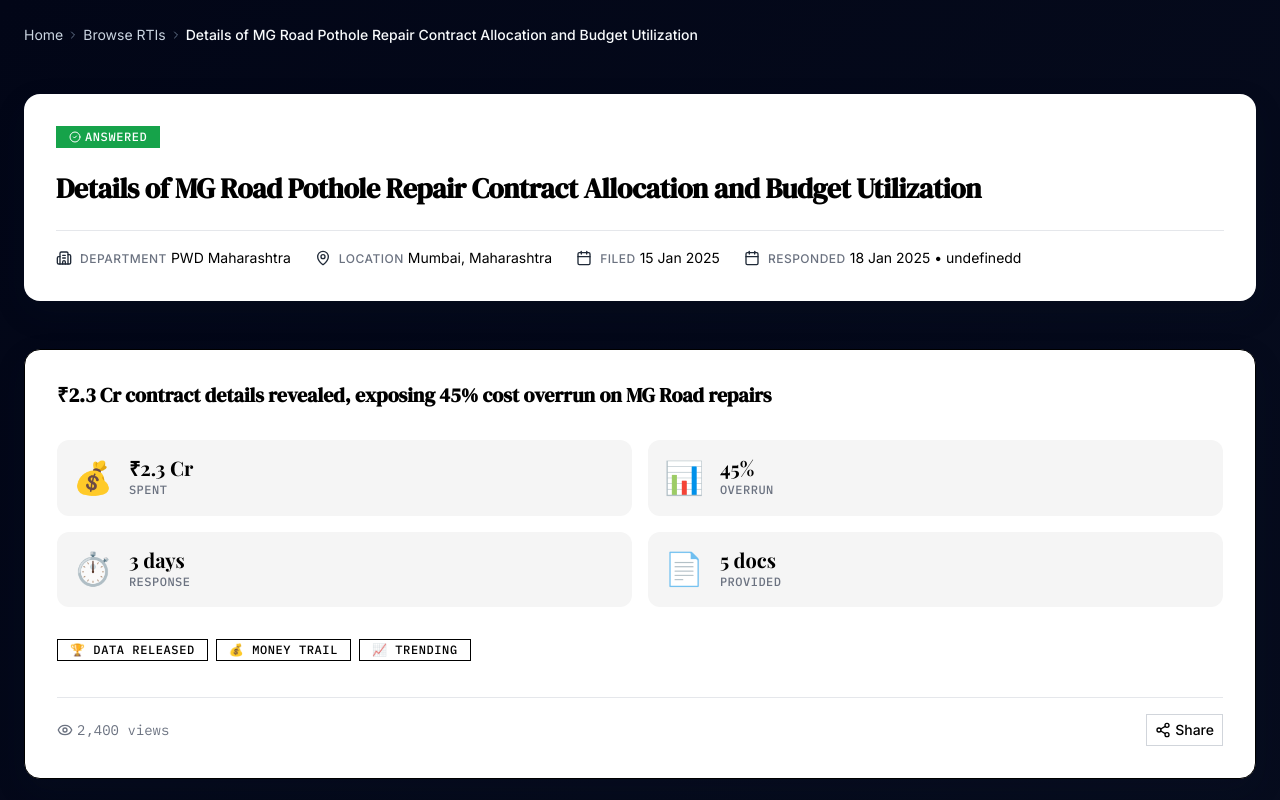
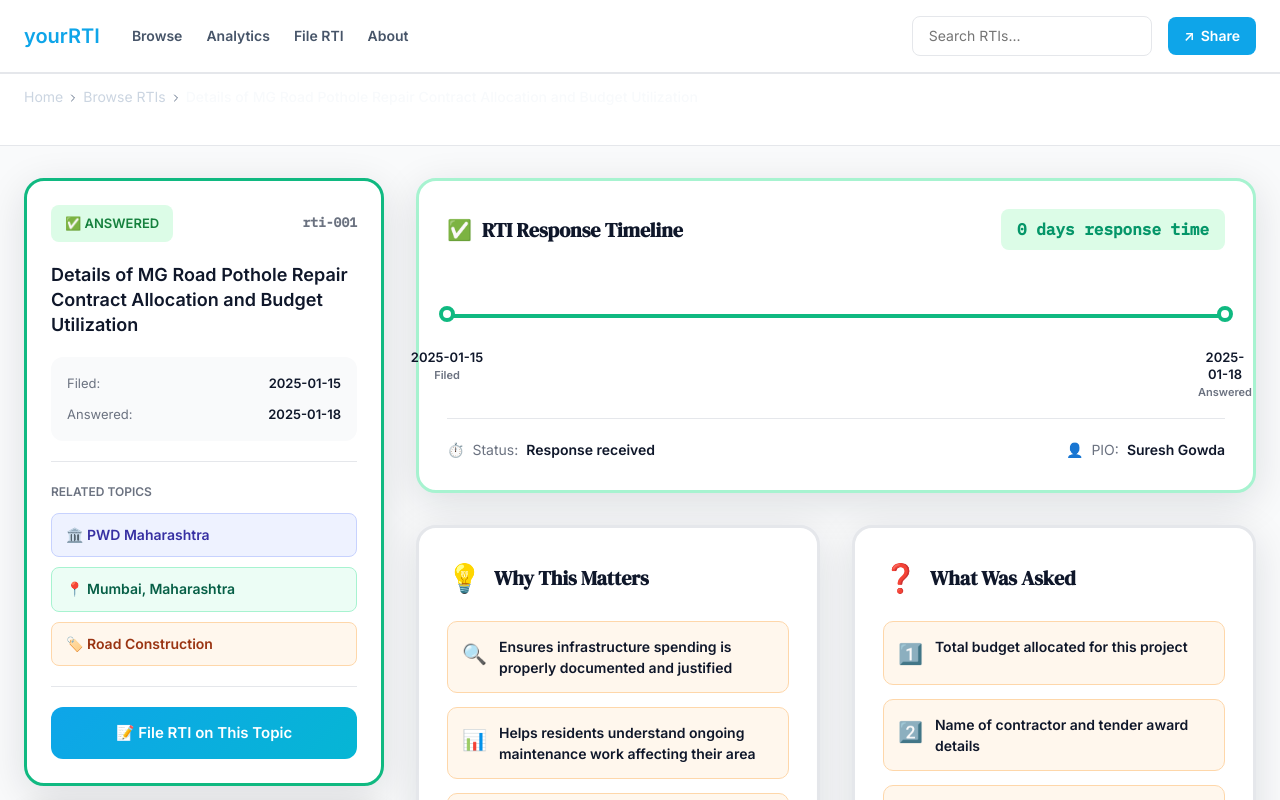
Before and after one commit to Yugantar-NGO/youRTI-UI, a Next.js app: page /rti/rti-001 in a window 1280 px wide. Shown: the top 800 px of the page. Built offline with nearby package versions, Linux system fonts and the light colour scheme.

Commit message:
feat(rti-detail): switch to new layout for supported statuses

```diff
--- a/src/app/rti/[id]/page.tsx
+++ b/src/app/rti/[id]/page.tsx
@@ -2,8 +2,7 @@ import { notFound } from 'next/navigation'
 import { Metadata } from 'next'
 import { rtiDetailMockData } from '@/data/rtiDetailData'
 import { rtiStatusExamples } from '@/data/rtiDetailStatusExamples'
-import { RTIDetailLayout } from '@/components/features/rti-detail/organisms'
-import { Breadcrumb } from '@/components/features/rti-detail/atoms'
+import { NewRTIDetailLayout } from '@/components/features/rti-detail/organisms/NewRTIDetailLayout'
 
 interface RTIDetailPageProps {
   params: {
@@ -80,32 +79,7 @@ export default function RTIDetailPage({ params }: RTIDetailPageProps) {
     notFound()
   }
 
-  // Breadcrumb items
-  const breadcrumbItems = [
-    { label: 'Home', href: '/' },
-    { label: 'Browse RTIs', href: '/browse' },
-    { label: data.title, href: `/rti/${params.id}`, current: true },
-  ]
-
-  return (
-    <div style={{
-      minHeight: '100vh',
-      background: 'linear-gradient(135deg, #020617 0%, #0F172A 100%)',
-      paddingBottom: 'var(--spacing-3xl)'
-    }}>
-      {/* Breadcrumb Navigation */}
-      <div style={{
-        padding: 'var(--spacing-lg) var(--spacing-lg)',
-        maxWidth: '1400px',
-        margin: '0 auto'
-      }}>
-        <Breadcrumb items={breadcrumbItems} />
-      </div>
-
-      {/* Main Content */}
-      <RTIDetailLayout data={data} />
-    </div>
-  )
+  return <NewRTIDetailLayout data={data} />
 }
 
 /**
```
